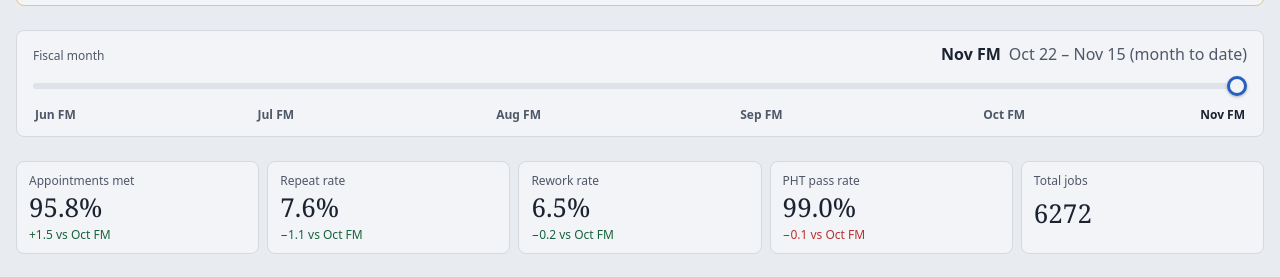
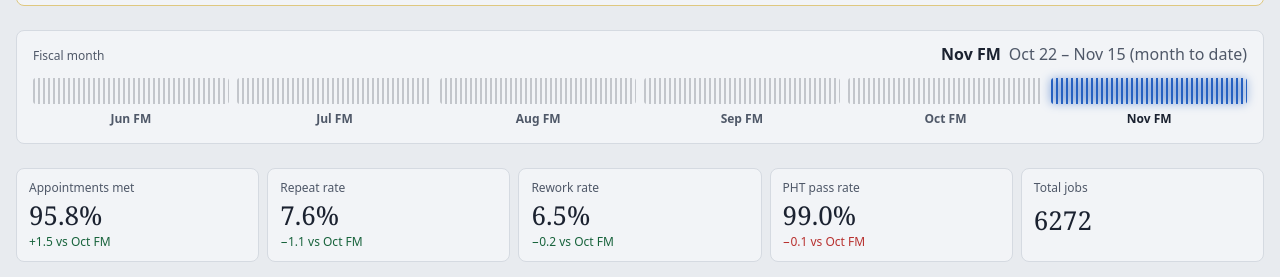
Before and after one commit to ITG-Metrics/market-metrics, a plain HTML site: page index.html in a window 1280 px wide. Shown: the part 473-750 px from the top of the page. Drawn offline with Linux system fonts and the light colour scheme; files whose address does not match are found by name.

Commit message:
Fiscal month picker: six tick blocks, only the selected month lit (replaces the slider)
Co-Authored-By: Claude Fable 5.2 <noreply@anthropic.com>
Claude-Session: https://claude.ai/code/session_01YWRurwsSu2zX273pnxhZP8

```diff
--- a/index.html
+++ b/index.html
@@ -1392,6 +1392,15 @@ body:not(#_sc) ::-webkit-scrollbar-track { background: transparent; }
       .mx-rail, .mx-fill { position: absolute; top: 11px; height: 6px; border-radius: 3px; }
       .mx-rail { left: 0; right: 0; background: var(--cds-chart-grid); }
       .mx-fill { left: 0; background: var(--mx-accent); }
+      /* Month picker as six tick blocks (Nov 19). The range input stays for keyboards and screen readers, visually hidden. */
+      #mx-span .mx-track { position: absolute; width: 1px; height: 1px; overflow: hidden; clip-path: inset(50%); }
+      #mx-span { position: relative; }
+      #mx-ticks { height: auto; display: grid; grid-auto-flow: column; grid-auto-columns: minmax(0, 1fr); gap: 8px; margin-top: 4px; }
+      #mx-ticks button, #mx-ticks button:first-child, #mx-ticks button:last-child { position: static; transform: none; display: grid; gap: 6px; justify-items: center; padding: 2px 0 4px; min-height: 44px; }
+      #mx-ticks .mx-blk { display: block; width: 100%; height: 26px; border-radius: 3px; background: repeating-linear-gradient(90deg, color-mix(in srgb, var(--color-fg) 22%, transparent) 0 2px, transparent 2px 5px); }
+      #mx-ticks button:hover .mx-blk { background: repeating-linear-gradient(90deg, color-mix(in srgb, var(--color-fg) 45%, transparent) 0 2px, transparent 2px 5px); }
+      #mx-ticks button.on .mx-blk { background: repeating-linear-gradient(90deg, var(--mx-accent) 0 2px, transparent 2px 5px); filter: drop-shadow(0 0 5px var(--mx-accent)); }
+      #mx-ticks button:focus-visible { outline: 2px solid var(--mx-accent); outline-offset: 2px; border-radius: 6px; }
       #mx-fill { display: none; } /* Nov 19 (Dillon): the month slider picks one month, so no filled bar that reads as 'everything up to here' */
       body:not(#_sc) #mx-slider { position: absolute; inset: 0; width: 100%; margin: 0; padding: 0; background: transparent; border: 0; box-shadow: none; -webkit-appearance: none; appearance: none; cursor: pointer; outline: none; }
       #mx-slider::-webkit-slider-runnable-track { background: transparent; height: 28px; }
@@ -2554,7 +2563,8 @@ body:not(#_sc) ::-webkit-scrollbar-track { background: transparent; }
       slider.max = SNAP.months.length - 1; slider.value = state.i;
       ticks.innerHTML = SNAP.months.map(function (m, k) {
         var left = SNAP.months.length > 1 ? (100 * k / (SNAP.months.length - 1)) : 0;
-        return '<button type="button" data-i="' + k + '" style="left:' + left + '%">' + esc(m.label).replace(/ FM$/, '<span class="mx-fm"> FM</span>') + '</button>';
+        // Six tick blocks (Dillon, Nov 19): one block per fiscal month, only the selected one lit
+        return '<button type="button" data-i="' + k + '" aria-label="' + esc(m.label) + '"><i class="mx-blk" aria-hidden="true"></i><span>' + esc(m.label).replace(/ FM$/, '<span class="mx-fm"> FM</span>') + '</span></button>';
       }).join('');
       ticks.addEventListener('click', function (e) { var b = e.target.closest('button'); if (!b) return; state.i = +b.dataset.i; slider.value = state.i; render(); });
       slider.addEventListener('input', function () { state.i = +slider.value; render(); });
@@ -3273,7 +3283,7 @@ body:not(#_sc) ::-webkit-scrollbar-track { background: transparent; }
         $('mx-month-label').textContent = m.label;
         $('mx-month-range').textContent = d(m.start) + ' – ' + d(m.end) + (last ? ' (month to date)' : '');
         $('mx-fill').style.width = (SNAP.months.length > 1 ? 100 * state.i / (SNAP.months.length - 1) : 100) + '%';
-        [].forEach.call(ticks.children, function (b, k) { b.classList.toggle('on', k === state.i); });
+        [].forEach.call(ticks.children, function (b, k) { b.classList.toggle('on', k === state.i); b.setAttribute('aria-pressed', String(k === state.i)); });
         drawChips(); tiles(); supTable(); drawTable();
       }
 
```
